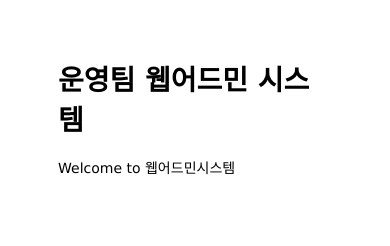
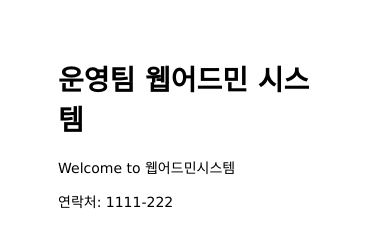
Before and after one commit to stmkywb/mastering-git-github2, a website: page public/index.html in a window 390 px wide. Drawn offline with Linux system fonts and the light colour scheme.

Commit message:
add telephone

```diff
--- a/public/index.html
+++ b/public/index.html
@@ -10,4 +10,8 @@
   <p>Welcome to 웹어드민시스템</p>
 </body>
 
+<footer>
+  <p>연락처: 1111-222</p>
+</footer>
+
 </html>
```
